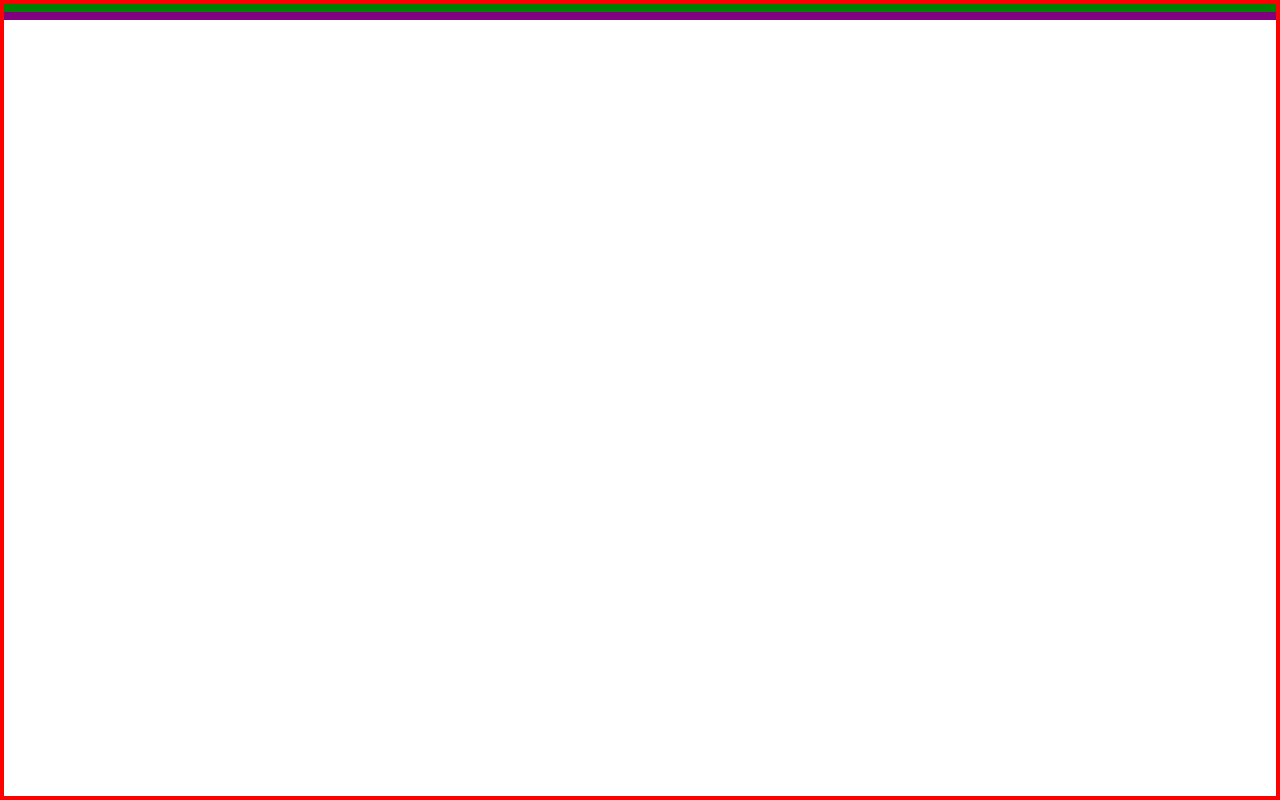
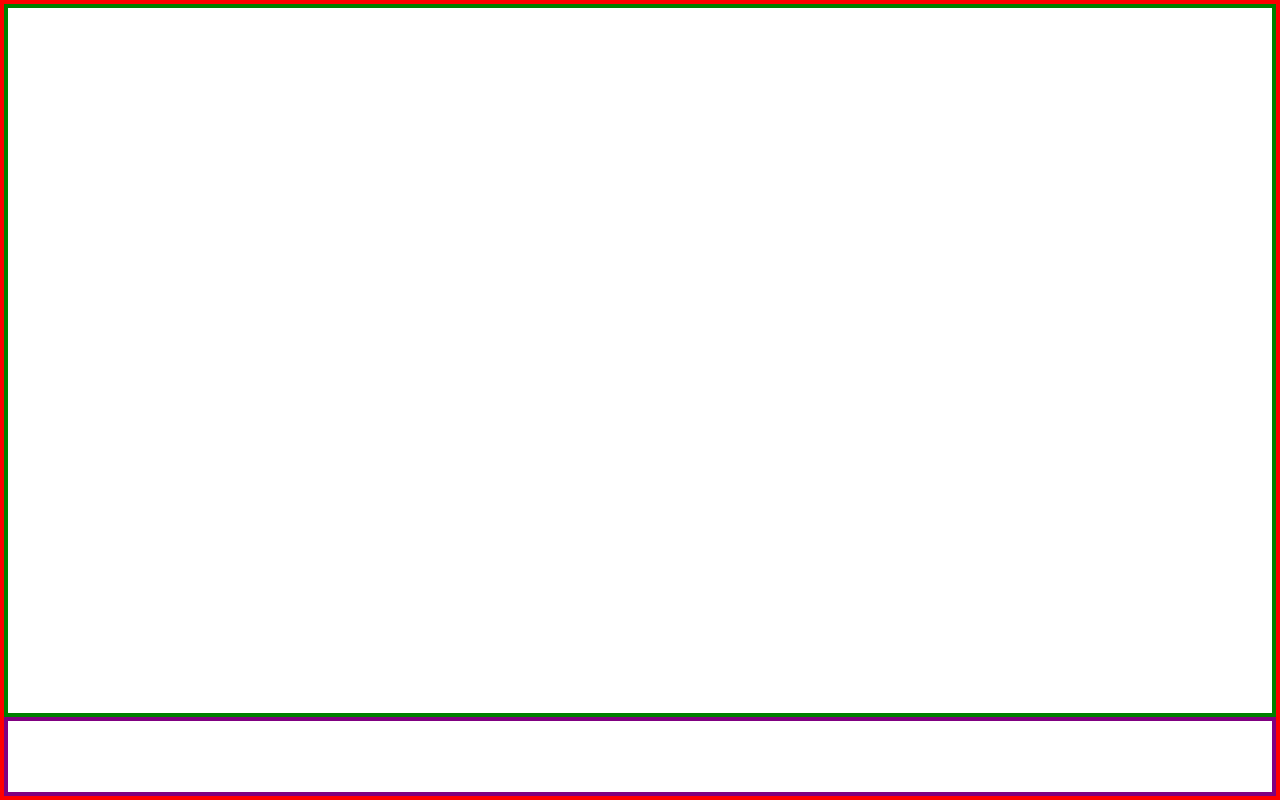
Before and after one commit to amacsha/Free-Train, a React (Vite) app in the folder client/: page /mapScreen in a window 1280 px wide. Built offline with nearby package versions, Linux system fonts and the light colour scheme.

Commit message:
improved size efficientcy

```diff
--- a/client/src/App.jsx
+++ b/client/src/App.jsx
@@ -10,7 +10,7 @@ function App() {
     <div id='app'>
       <BrowserRouter>
         <Routes>
-          <Route path="/mapScreen" element={<div><MapScreen /><Options /></div>} />
+          <Route path="/mapScreen" element={<><MapScreen /><Options /></>} />
         </Routes>
       </BrowserRouter>
     </div>
```
